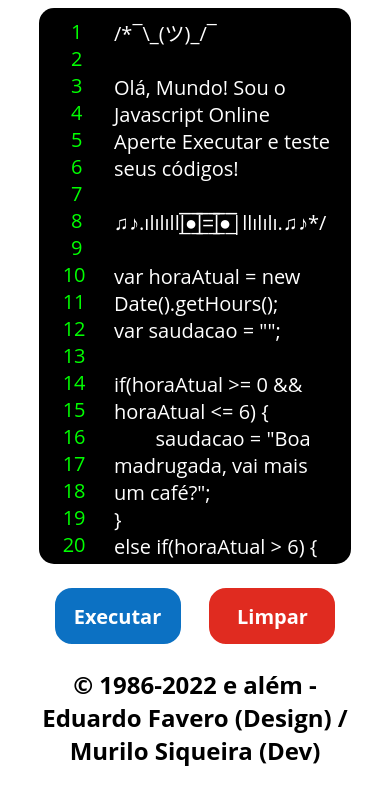
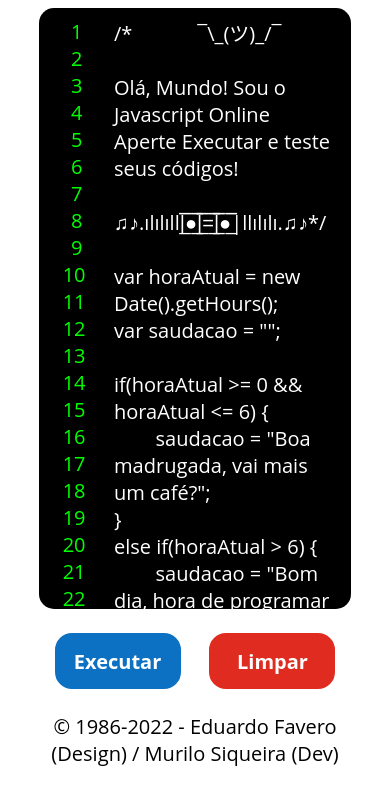
Before and after one commit to msv2079/jsOnline, a plain HTML site: page index.html in a window 390 px wide. Drawn offline with Linux system fonts and the light colour scheme.

Commit message:
Diversas alterações para se comportar melhor no mobile

```diff
--- a/content/css/geral.css
+++ b/content/css/geral.css
@@ -89,6 +89,19 @@
 	display:none;
 }
 
-<!-- #ColunaLinhas { -->
-	<!-- display:none; -->
-<!-- } -->
+#Copyright{
+	display: none;
+	font-size: 20px;
+}
+
+.cvOnline, .cvOnline:hover, .cvOnline:visited{
+	color:#000;
+	text-decoration:none;
+}
+
+.cvOnline:hover {
+	color:#0C71C3;
+	font-weight: bold;
+	/* -webkit-box-shadow: 0 5px 10px 2px rgba(12,113,195,0.5);
+	box-shadow: 0 5px 10px 2px rgba(12,113,195,0.5); */
+}
--- a/content/js/geral.js
+++ b/content/js/geral.js
@@ -1,12 +1,56 @@
-/*window.addEventListener("orientationchange", function() {
-  if(window.orientation == 0){
-	document.getElementById("ColunaLinhas").style.display = "none";
-  }
-  else if(window.orientation == 90){
-	document.getElementById("ColunaLinhas").style.display = "table-cell";
-  }
+var tamanhoFonte = "20px";
+var larguraBotao = "130px";
+var alturaBotao = "60px";
+var raioBordaBotao = "19px";
+
+var tamanhoFonteModoRetrato = "10px";
+var larguraBotaoModoRetrato = "80px";
+var alturaBotaoModoRetrato = "40px";
+var raioBordaBotaoModoRetrato = "8px";
+
+var tamanhoFontePaisagem = "14px";
+var larguraBotaoModoPaisagem = "80px";
+var alturaBotaoModoPaisagem = "40px";
+var raioBordaBotaoModoPaisagem = "8px";
+
+window.addEventListener("orientationchange", function() {
+	SetarTamanhosModoPaisagem();
+
+	if(window.orientation == 0){
+		SetarTamanhosModoRetrato();
+	}
+	else if(window.orientation == 90){
+		SetarTamanhosModoPaisagem();
+	}
 }, false);
-*/
+
+function SetarTamanhosModoPaisagem()
+{
+	SetarTamanhos(tamanhoFontePaisagem, larguraBotaoModoPaisagem, alturaBotaoModoPaisagem, raioBordaBotaoModoPaisagem);
+}
+
+function SetarTamanhosModoRetrato()
+{
+	SetarTamanhos(tamanhoFonteModoRetrato, larguraBotaoModoRetrato, alturaBotaoModoRetrato, raioBordaBotaoModoRetrato);
+}
+
+function SetarTamanhosPadrao(){
+	SetarTamanhos(tamanhoFonte, larguraBotao, alturaBotao, raioBordaBotao);
+}
+
+function SetarTamanhos(fontSize, widthButton, heightButton, borderRadius){
+	document.getElementById("Copyright").style.fontSize = fontSize;
+
+	document.getElementById("LimparButton").style.fontSize = fontSize;
+	document.getElementById("LimparButton").style.width = widthButton;
+	document.getElementById("LimparButton").style.height = heightButton;
+	document.getElementById("LimparButton").style.borderRadius = borderRadius;
+
+	document.getElementById("ExecutarButton").style.fontSize = fontSize;
+	document.getElementById("ExecutarButton").style.width = widthButton;
+	document.getElementById("ExecutarButton").style.height = heightButton;
+	document.getElementById("ExecutarButton").style.borderRadius = borderRadius;
+}
 
 function Saudacao(){
 	var horaAtual = new Date().getHours();
@@ -31,11 +75,17 @@ function Saudacao(){
 window.onload = function() {
 	CarregarLinhas();
 
-	Saudacao();
+    if (/Android|webOS|iPhone|iPad|iPod|BlackBerry|IEMobile|Opera Mini/i.test(navigator.userAgent)) {
+		SetarTamanhosModoRetrato();
+    }else {
+		SetarTamanhosPadrao();
+	}
 
-    /*if (!/Android|webOS|iPhone|iPad|iPod|BlackBerry|IEMobile|Opera Mini/i.test(navigator.userAgent)) {
-		document.getElementById("ColunaLinhas").style.display = "table-cell";
-    }*/
+	document.getElementById("Copyright").style.display = "block";
+
+	setTimeout(function () {
+		Saudacao();
+    }, 300);
 }
 document.getElementById("AnoAtual").innerHTML = new Date().getFullYear();
 
--- a/index.html
+++ b/index.html
@@ -1,6 +1,6 @@
 <html>
 <head>
-	<title>jsOnline</title>
+	<title>JS Online - sua microengine de programação?</title>
 	<meta charset="utf-8">
     <meta name="author" content="Murilo Siqueira">
 	<meta name="viewport" content="width=device-width, user-scalable=no">
@@ -12,7 +12,7 @@
 			<td class="widthFirstColumn" id="ColunaLinhas"><textarea class="black alignCenter" readonly id="Linhas"></textarea></td>
 			<td class="height90">
 				<textarea maxlength="51800" class="black" id="ScriptDinamico" onscroll="AjustarScroll()" onkeypress="VerificarScroll()">
-/*¯\_(ツ)_/¯
+/*		¯\_(ツ)_/¯
 
 Olá, Mundo! Sou o Javascript Online
 Aperte Executar e teste seus códigos!
@@ -44,13 +44,15 @@ alert(saudacao);
 				<br />
 				<button id="ExecutarButton" onclick="Executar()";>Executar</button>
 				&nbsp;&nbsp;&nbsp;&nbsp;
-				<button id="LimparButton" onclick="Limpar()";>Limpar</button>
+				<button id="LimparButton" onclick="Limpar()";>
+					Limpar
+				</button>
 			</td>
 		</tr>
 		<tr>
 			<td colspan="2" class="alignCenter">
 				<br />
-				<h2>&copy; 1986-<span id="AnoAtual"></span> e além - Eduardo Favero (Design) / Murilo Siqueira (Dev)</h2>
+				<span id="Copyright">&copy; 1986-<span id="AnoAtual"></span> - <a class="cvOnline" href="https://oimob.com/eduardo" target="_blank">Eduardo Favero (Design)</a> / <a class="cvOnline" href="https://docs.google.com/document/d/1Jn6ptOdHoIxWAcLUS6Ai-K2DTH29gHn7Dn5BIkRmLsY/edit?usp=sharing" target="_blank">Murilo Siqueira (Dev)</a></span>
 			</td>
 		</tr>
 	</table>
```
